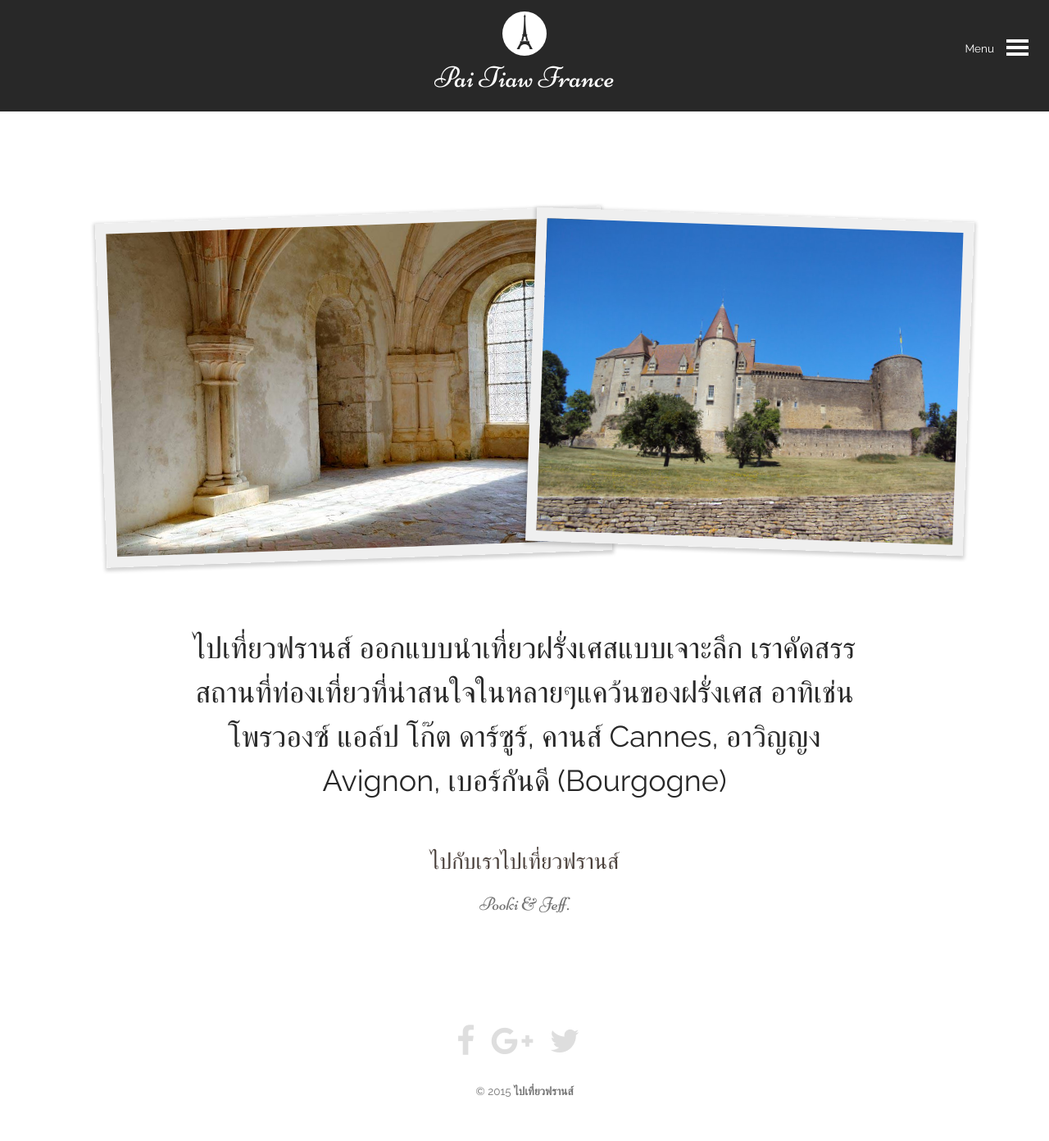
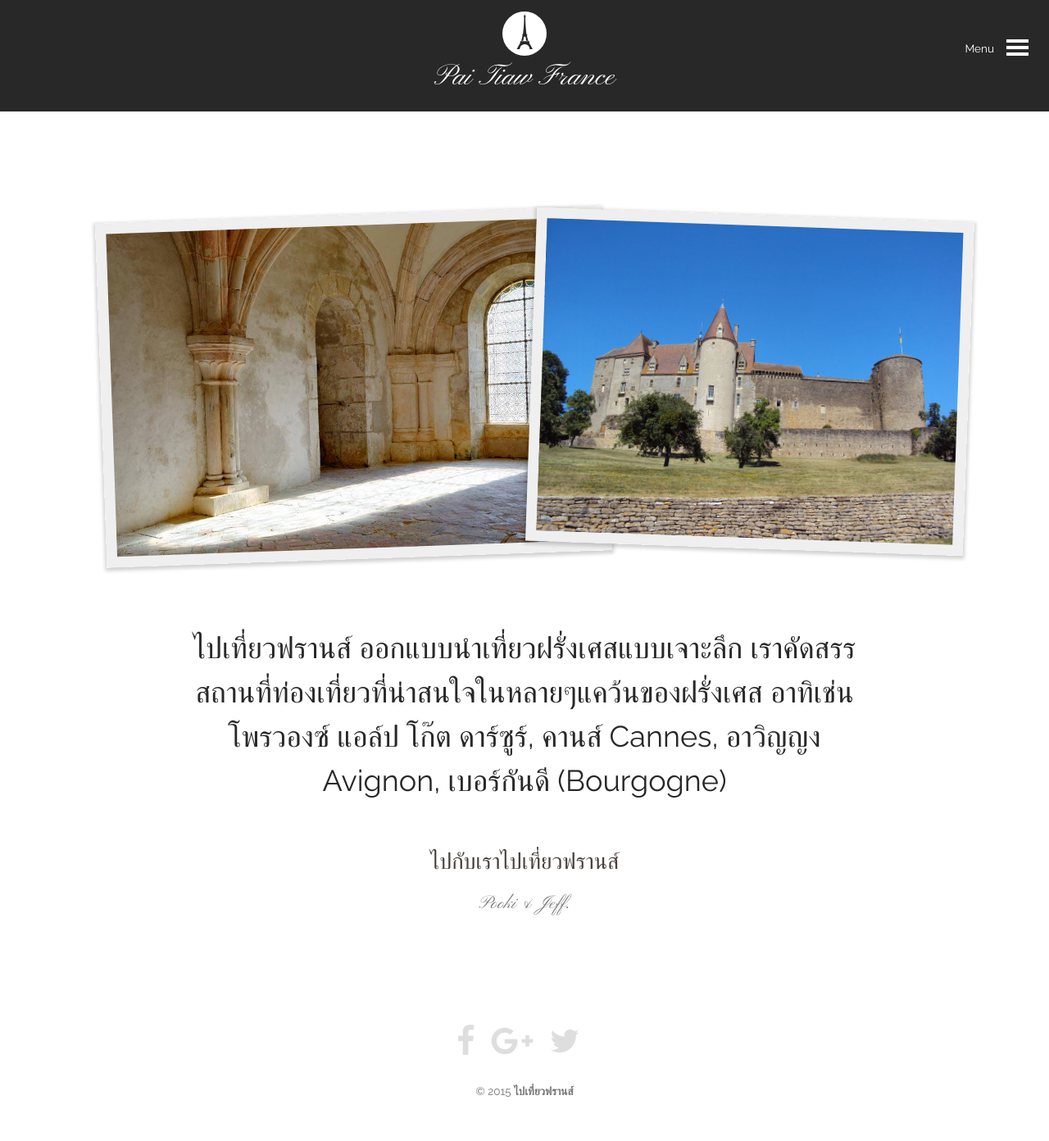
Before and after one commit to paitiewfrance/paitiewfrance.github.io, a Jekyll site: the page built from index.md, in a window 1280 px wide. Shown: the whole page at 82% size. Built offline with Jekyll 4.4.1, drawn with Linux system fonts in a browser that asks for light colours; nearby versions of some CDN libraries; some web fonts are replaced.

Commit message:
Super update seo

```diff
--- a/_sass/base.scss
+++ b/_sass/base.scss
@@ -4,7 +4,7 @@
 @import url(http://fonts.googleapis.com/css?family=Raleway:400,500,600,700,300,800);
 @import url(http://fonts.googleapis.com/css?family=Ovo);
 @import url(http://fonts.googleapis.com/css?family=Muli:300,400);
-
+@import url(http://fonts.googleapis.com/css?family=Pinyon+Script);
 * {
     -webkit-box-sizing: border-box;
     -moz-box-sizing: border-box;
@@ -70,6 +70,7 @@ $sans: 'Raleway', sans-serif;
 $serif:  'Merriweather', serif;
 $serif:  'Ovo', serif;
 $serif-bis: 'Niconne', cursive;
+$serif-bis: 'Pinyon Script', cursive;
 
 
 html {
--- a/index.md
+++ b/index.md
@@ -10,15 +10,15 @@ keywords:  เที่ยวฝรั่งเศส,ทริปส่วน
 class: home
 sitemap:
   priority: 1
-  changefreq: 'monthly'
+  changefreq: 'daily'
 ---
 
 
 
 
 <div class="intro-picture">
-    <img src="img/fontenay.jpg" alt="" id="one">
-    <img src="img/chateauneuf.jpg" alt="" id="two">
+    <img src="img/fontenay.jpg" alt="ไปเที่ยวฟรานส์ " id="one">
+    <img src="img/chateauneuf.jpg" alt="ไปเที่ยวฟรานส์ " id="two">
 </div>
 
 
```
Also changed, not shown: about.md (+2 -2 lines), tour-provence/wonder-eastern-provence.md (+1 -1 lines).
